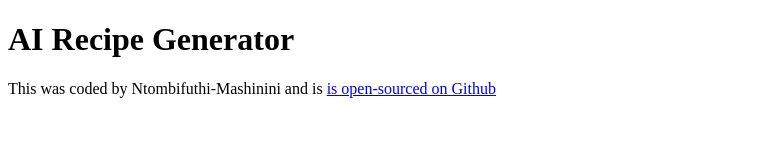
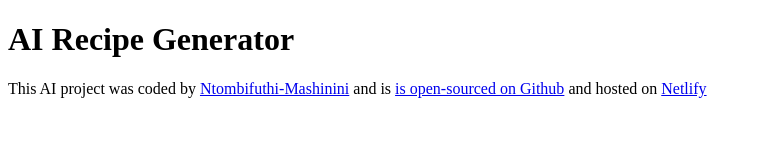
Before and after one commit to Ntombifuthi-Mashinini/AIRecipeGenerator, a plain HTML site: page index.html in a window 1280 px wide. Shown: the whole page, without its empty margins (0-761 px from the left). Drawn offline with Linux system fonts and the light colour scheme.

Commit message:
Live and Direct! Deployed on Netlify

```diff
--- a/index.html
+++ b/index.html
@@ -9,16 +9,20 @@
   <body>
 <h1> AI Recipe Generator</h1>
 <footer>
-  This was coded by Ntombifuthi-Mashinini
-  <a
-  href="https://github.com/Ntombifuthi-Mashinini" target="_blank">
-</a>
+  This AI project was coded by
+        <a href="https://github.com/Ntombifuthi-Mashinini" target="_blank"
+          >Ntombifuthi-Mashinini</a
+        >
   and is
    <a
    href="https://github.com/Ntombifuthi-Mashinini/AIRecipeGenerator.git/" target="_blank"
    >
     is open-sourced on Github</a
     >
+    and hosted on <a
+    href="https://deft-naiad-3b739a.netlify.app/" target="_blank"
+    > Netlify</a
+    >
 </footer>
 
     <script src="src/kitchen-wizard.js"></script>
```
